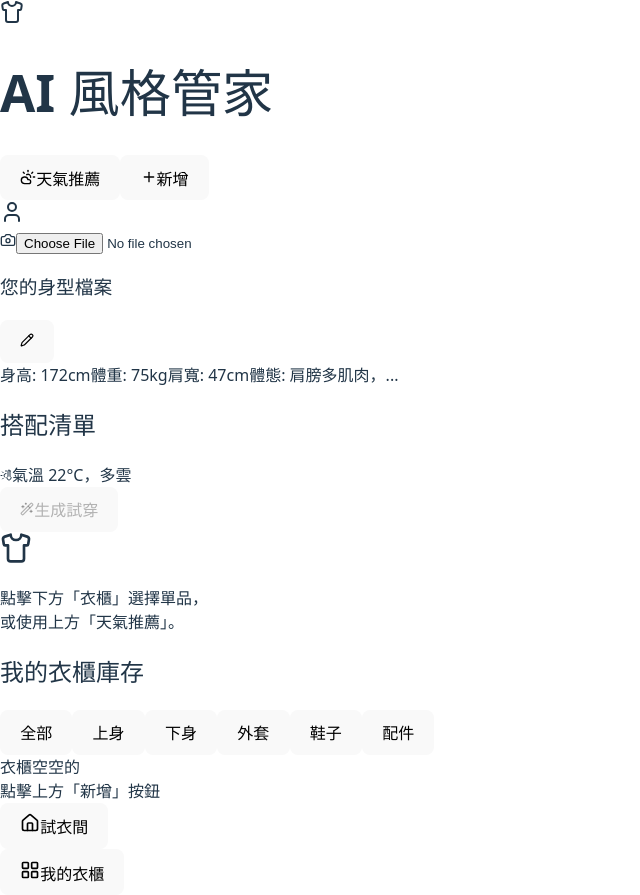
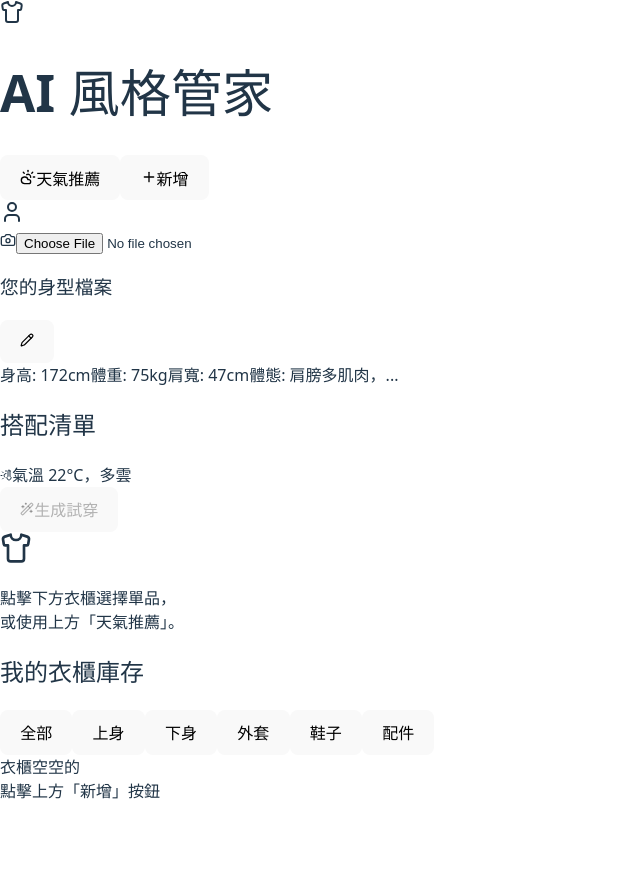
Before and after one commit to 0126f015-cloud/ai-wardrobe-v3, a React (Vite) app: page / in a window 1280 px wide. Shown: the whole page, without its empty margins (0-640 px from the left). After the commit the page ends 803 px from the top, so only its background shows below. Built offline with nearby package versions, Linux system fonts and the light colour scheme.

Commit message:
Add API Key

```diff
--- a/src/App.tsx
+++ b/src/App.tsx
@@ -1,9 +1,8 @@
 import React, { useState, useEffect } from 'react';
-import { Camera, Plus, Trash2, Shirt, CheckCircle2, CloudSun, Sparkles, Loader2, X, User, Wand2, Ruler, ThermometerSun, Pencil, LayoutGrid, Home, Download } from 'lucide-react';
+import { Camera, Plus, Trash2, Shirt, CheckCircle2, CloudSun, Sparkles, Loader2, X, User, Wand2, Ruler, ThermometerSun, Pencil, Download } from 'lucide-react';
 
 // --- Gemini API Configuration ---
-// 注意：部署到 Vercel 後，您需要設定環境變數或在此填入您的 API Key
-const apiKey = "AIzaSyCUcwoLxv_aCAEnl3fMurNwzwBU_wUFPj8";
+const apiKey = "";
 
 // 定義 Gemini API 的請求結構類型
 interface GeminiPart {
@@ -128,8 +127,7 @@ const App = () => {
   const [isAdding, setIsAdding] = useState(false);
   const [isEditingStats, setIsEditingStats] = useState(false);
 
-  // Mobile Tab State
-  const [mobileView, setMobileView] = useState<'fitting' | 'wardrobe'>('fitting');
+  // Removed mobileView state (No longer needed for vertical scroll layout)
 
   // Body Model State
   const [bodyImage, setBodyImage] = useState<string | null>(null);
@@ -234,13 +232,11 @@ const App = () => {
   const handleWeatherRecommendation = async () => {
     if (wardrobe.length === 0) {
         alert("衣櫃是空的，請先新增衣物！");
-        setMobileView('wardrobe');
         return;
     }
     setIsThinking(true);
     setWeatherAdvice(null);
     setSelectedItems([]);
-    setMobileView('fitting');
 
     try {
         const weathers = ["氣溫 12°C，寒流來襲，下雨", "氣溫 28°C，炎熱晴朗", "氣溫 20°C，舒適涼爽", "氣溫 16°C，風大"];
@@ -547,12 +543,14 @@ const App = () => {
         </div>
       </header>
 
-      <div className="flex flex-1 overflow-hidden relative">
-        {/* Left: Selection & Recommendation Area (Fitting Room) */}
-        <div className={`flex-1 relative bg-slate-50/50 flex flex-col p-4 overflow-hidden min-h-0 ${mobileView === 'wardrobe' ? 'hidden md:flex' : 'flex'}`}>
+      {/* Main Content Area - Modified for Vertical Scroll on Mobile */}
+      <div className="flex-1 overflow-y-auto md:overflow-hidden relative flex flex-col md:flex-row">
+
+        {/* Left: Fitting Room (Top on mobile) */}
+        <div className="w-full md:flex-1 shrink-0 p-4 bg-slate-50/50 flex flex-col gap-4">
 
           {/* Personal Model Profile Card */}
-          <div className="bg-white rounded-2xl shadow-sm border border-slate-200 p-3 mb-3 flex gap-3 items-start shrink-0">
+          <div className="bg-white rounded-2xl shadow-sm border border-slate-200 p-3 flex gap-3 items-start shrink-0">
              <div className="relative group shrink-0">
                  <div className="w-16 h-20 bg-slate-100 rounded-lg overflow-hidden flex items-center justify-center border border-slate-100 shadow-inner">
                      {bodyImage ? (
@@ -583,7 +581,7 @@ const App = () => {
              </div>
           </div>
 
-          <div className="flex justify-between items-end mb-3 shrink-0">
+          <div className="flex justify-between items-end shrink-0">
             <div>
                 <h2 className="text-lg font-bold text-slate-800">搭配清單</h2>
                 <div className="flex items-center gap-1 mt-0.5 text-xs text-slate-500">
@@ -614,7 +612,7 @@ const App = () => {
 
           {/* AI Recommendation Box */}
           {weatherAdvice && (
-            <div className="mb-3 bg-white border border-sky-100 p-3 rounded-2xl shadow-sm flex gap-3 items-start animate-in slide-in-from-top-2 shrink-0">
+            <div className="bg-white border border-sky-100 p-3 rounded-2xl shadow-sm flex gap-3 items-start animate-in slide-in-from-top-2 shrink-0">
                 <div className="p-1.5 bg-sky-100 rounded-full shrink-0">
                     <Sparkles className="w-4 h-4 text-sky-600" />
                 </div>
@@ -629,14 +627,14 @@ const App = () => {
           )}
 
           {/* Selected Items Grid */}
-          <div className="flex-1 bg-white rounded-2xl border border-slate-200 shadow-sm p-4 overflow-y-auto min-h-0 mb-16 md:mb-0">
+          <div className="bg-white rounded-2xl border border-slate-200 shadow-sm p-4 overflow-y-auto min-h-[150px] md:h-full md:flex-1">
             {selectedItems.length === 0 ? (
-                <div className="h-full flex flex-col items-center justify-center text-slate-400 gap-3">
+                <div className="h-full flex flex-col items-center justify-center text-slate-400 gap-3 py-8">
                     <div className="w-20 h-20 bg-slate-50 rounded-full flex items-center justify-center">
                         <Shirt size={32} className="opacity-50" />
                     </div>
                     <p className="text-sm text-center">
-                        點擊下方「衣櫃」選擇單品，<br/>或使用上方「天氣推薦」。
+                        點擊下方衣櫃選擇單品，<br/>或使用上方「天氣推薦」。
                     </p>
                 </div>
             ) : (
@@ -650,7 +648,7 @@ const App = () => {
                             </div>
                             <button
                                 onClick={() => toggleSelection(item)}
-                                className="absolute top-1 right-1 p-1 bg-white text-rose-500 rounded-full shadow-sm opacity-100 md:opacity-0 md:group-hover:opacity-100 transition-all hover:bg-rose-50"
+                                className="absolute top-1 right-1 p-1 bg-white text-rose-500 rounded-full shadow-sm opacity-100 transition-all hover:bg-rose-50"
                             >
                                 <X size={12} />
                             </button>
@@ -661,9 +659,9 @@ const App = () => {
           </div>
         </div>
 
-        {/* Right: Wardrobe Sidebar (Desktop & Mobile Tab) */}
-        <div className={`bg-white border-l border-slate-200 flex flex-col shadow-xl z-20 min-h-0 w-full md:w-96 absolute inset-0 md:static ${mobileView === 'fitting' ? 'hidden md:flex' : 'flex'}`}>
-          <div className="p-4 border-b border-slate-100 shrink-0">
+        {/* Right: Wardrobe Sidebar (Bottom on mobile) */}
+        <div className="w-full md:w-96 shrink-0 bg-white border-t md:border-t-0 md:border-l border-slate-200 flex flex-col shadow-xl z-20">
+          <div className="p-4 border-b border-slate-100 shrink-0 sticky top-0 bg-white z-10">
             <h2 className="font-bold text-slate-800 mb-3 text-lg">我的衣櫃庫存</h2>
             <div className="flex gap-2 overflow-x-auto pb-2 scrollbar-hide">
               {(['all', 'top', 'bottom', 'outerwear', 'shoes', 'accessory'] as const).map(cat => (
@@ -686,7 +684,7 @@ const App = () => {
             </div>
           </div>
 
-          <div className="flex-1 overflow-y-auto p-4 bg-slate-50/50 pb-24 md:pb-4">
+          <div className="p-4 bg-slate-50/50 min-h-[300px] md:h-full md:overflow-y-auto">
             <div className="grid grid-cols-2 gap-3">
               {wardrobe
                 .filter(item => activeTab === 'all' || item.category === activeTab)
@@ -717,7 +715,7 @@ const App = () => {
                                 e.stopPropagation();
                                 deleteFromWardrobe(item.id);
                             }}
-                            className="absolute top-2 right-2 p-1.5 bg-white/90 rounded-full text-slate-400 opacity-100 md:opacity-0 md:group-hover:opacity-100 transition-all hover:text-rose-500 hover:bg-rose-50"
+                            className="absolute top-2 right-2 p-1.5 bg-white/90 rounded-full text-slate-400 opacity-100 transition-all hover:text-rose-500 hover:bg-rose-50"
                         >
                             <Trash2 size={12} />
                         </button>
@@ -731,28 +729,6 @@ const App = () => {
               )}
             </div>
           </div>
-        </div>
-
-        {/* Mobile Bottom Navigation Bar */}
-        <div className="md:hidden absolute bottom-0 left-0 right-0 bg-white border-t border-slate-200 flex justify-around items-center p-2 z-30 pb-safe">
-            <button
-                onClick={() => setMobileView('fitting')}
-                className={`flex flex-col items-center gap-1 p-2 rounded-xl transition-colors ${mobileView === 'fitting' ? 'text-indigo-600 bg-indigo-50' : 'text-slate-400'}`}
-            >
-                <Home size={20} />
-                <span className="text-[10px] font-medium">試衣間</span>
-            </button>
-
-            <div className="w-px h-8 bg-slate-100"></div>
-
-            <button
-                onClick={() => setMobileView('wardrobe')}
-                className={`flex flex-col items-center gap-1 p-2 rounded-xl transition-colors ${mobileView === 'wardrobe' ? 'text-indigo-600 bg-indigo-50' : 'text-slate-400'}`}
-            >
-                <LayoutGrid size={20} />
-                <span className="text-[10px] font-medium">我的衣櫃</span>
-                {wardrobe.length > 0 && <span className="absolute top-2 ml-4 w-2 h-2 bg-rose-500 rounded-full"></span>}
-            </button>
         </div>
 
       </div>
```
